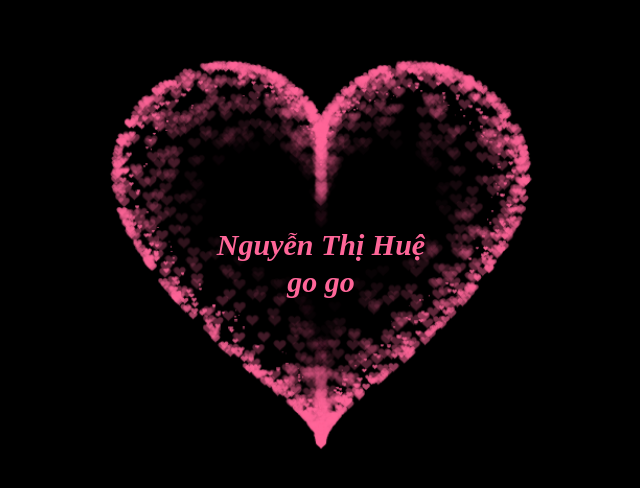
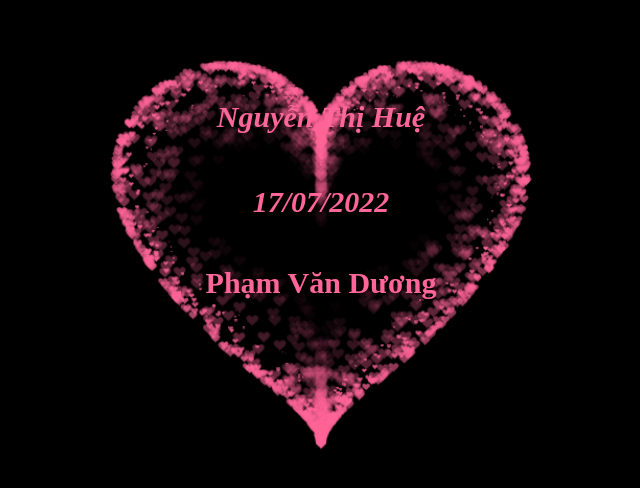
Before and after one commit to duongpham0505/dhue, a plain HTML site: page index.html in a window 1280 px wide. Shown: the part 148-636 px from the top of the page, without its empty margins (319-959 px from the left). Drawn offline with Linux system fonts and the light colour scheme.

Commit message:
Update index.html

```diff
--- a/index.html
+++ b/index.html
@@ -23,11 +23,11 @@
       align-items: center;
     }
 
-    .name {
+.name {
       text-align: center;
       position: absolute;
       left: 50%;
-      top: 46%;
+      top: 30%;
       transform: translate(-50%, -50%);
       padding: 20px;
       color: transparent;
@@ -42,7 +42,7 @@
       text-align: center;
       position: absolute;
       left: 50%;
-      top: 50%;
+      top: 40%;
       transform: translate(-50%, -50%);
       padding: 20px;
       color: transparent;
@@ -379,7 +379,9 @@
     })(document.getElementById("pinkboard"));
   </script>
   <h2 class="name">Nguyễn Thị Huệ</h2>
-  <h3 class="date">go go </h3>
+  <h3 class="name2" style="color: #FF6699; margin-top: 91px;font-size: 30px;">Phạm Văn Dương</h3>
+  <h3 class="date">17/07/2022</h3>
+  <h4
 </body>
 
 </html>
```
